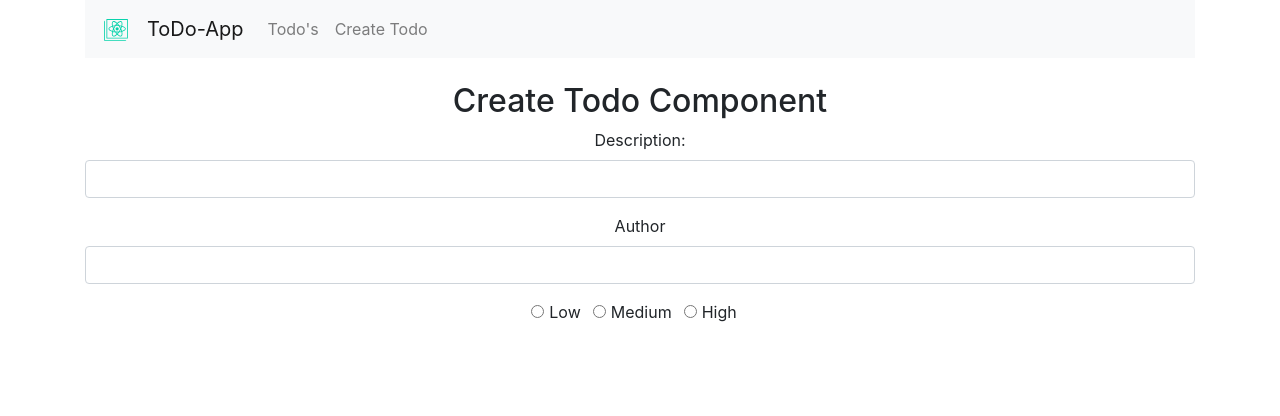
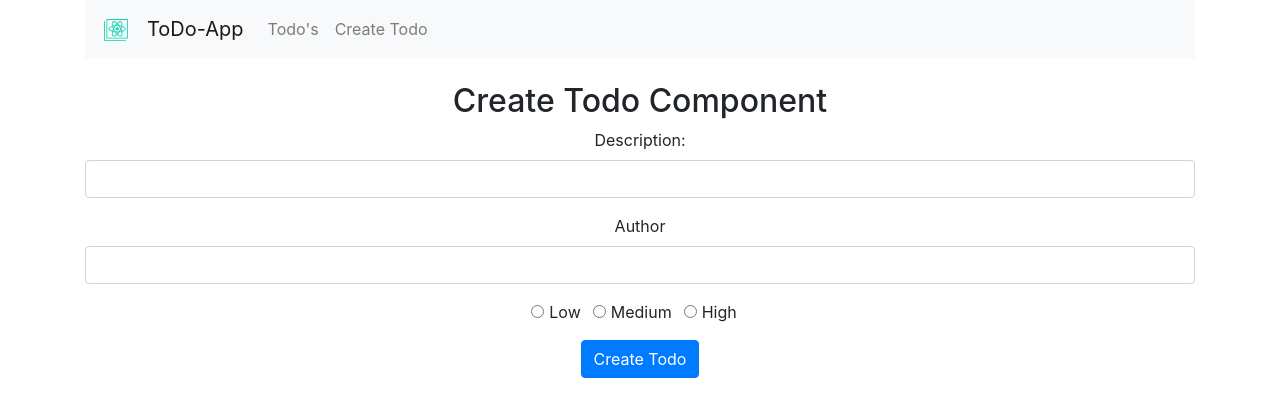
Before and after one commit to dbhuller/ToDo-App, a React (Create React App) app in the folder client/: page /create in a window 1280 px wide. Shown: the top 416 px of the page. Built offline with nearby package versions, Linux system fonts and the light colour scheme.

Commit message:
added submit button

```diff
--- a/client/src/components/CreateTodo.js
+++ b/client/src/components/CreateTodo.js
@@ -70,6 +70,13 @@
                         <label className='form-check-label'>High</label>
                     </div>
                 </div>
+                <div className='form-group'>
+                    <input
+                        type='submit'
+                        value='Create Todo'
+                        className='btn btn-primary'
+                    />
+                </div>
             </form>
         </div>
     )
```
